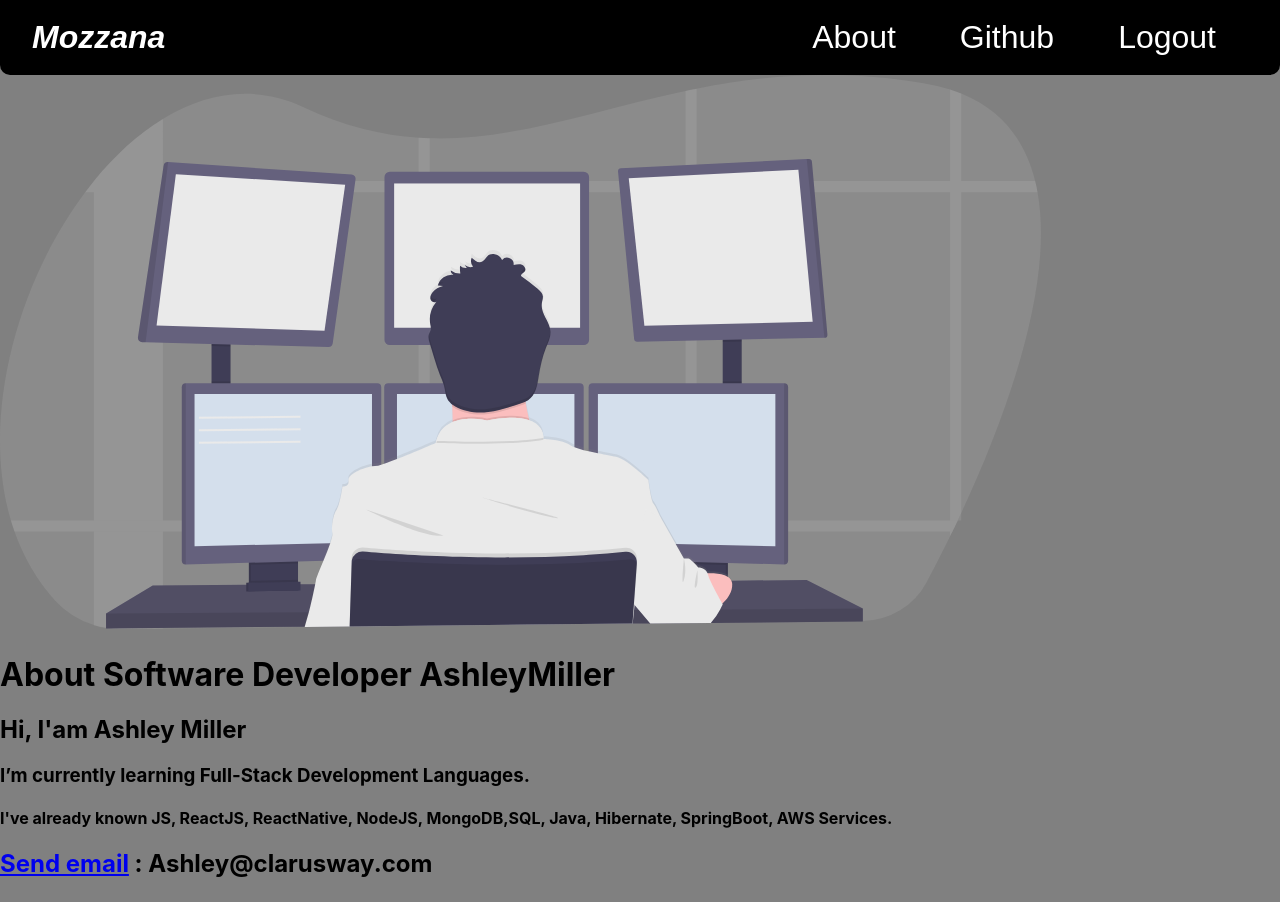
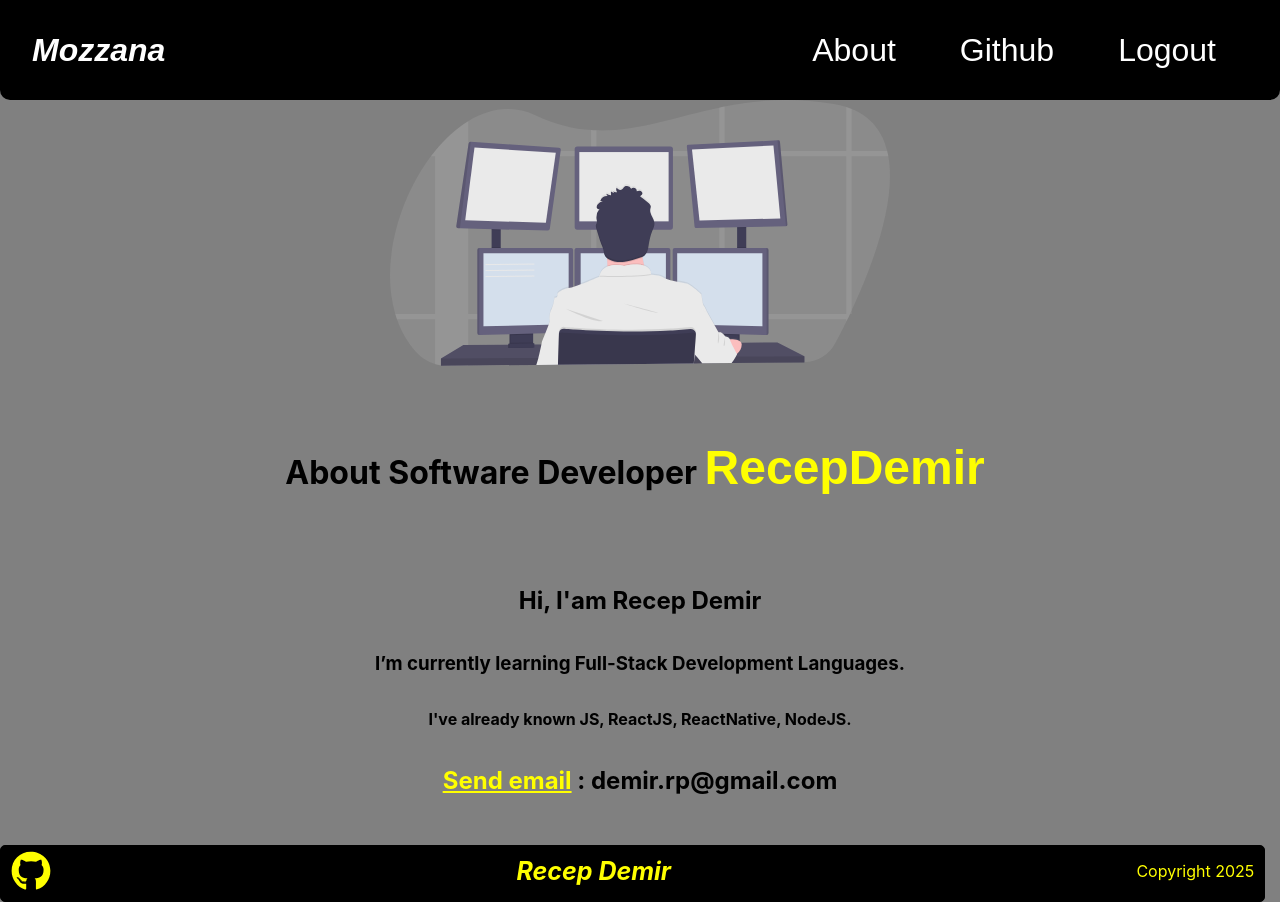
Before and after one commit to recep-demir/recipe-demo, a React (Create React App) app: page /about in a window 1280 px wide. Built offline with nearby package versions, Linux system fonts and the light colour scheme; a web font is replaced by a local one.

Commit message:
edit several pages

```diff
--- a/src/components/footer/Footer.css
+++ b/src/components/footer/Footer.css
@@ -1,21 +1,38 @@
 .footer-div {
-  width: 80vw;
+  width: 98.7vw;
   min-width: 400px;
-  background-color: White;
+  background-color: black;
   height: 50px;
-  font-size: 2rem;
-  color: #9d4d8c;
-  border: 0.5px solid #9d4d8c;
+  color: white;
+  border: 0.5px solid black;
   border-radius: 5px;
-  margin: 50px 40px 40px 60px;
-  /* height: 55px; */
+  height: 55px;
   display: flex;
-  justify-content: center;
+  justify-content: space-between;
+
 }
 
 .brand {
-  color: grey;
+  color: white;
+  font-weight: bold;
+  font-size: 2.5rem;
+  margin-left: 10px;
+  margin-top: 5px;
+  color: yellow;
+
+
+}
+span{
+  margin-top: 15px;
+  margin-right: 10px;
+  color: yellow;
+}
+
+p{
   font-weight: bold;
   font-style: italic;
-  margin-right: 1.5rem;
+  font-size: 25px;
+  color: yellow;
+  margin-top: 10px;
+
 }
--- a/src/components/footer/Footer.jsx
+++ b/src/components/footer/Footer.jsx
@@ -1,26 +1,21 @@
 import "./Footer.css";
-import designSvg from "../../assets/design.svg";
+import { FaGithub } from "react-icons/fa";
+
 
 const Footer = () => {
   return (
     <div className="footer-div">
       <a
-        href="https://github.com/AshleyMiller79"
+        href="https://github.com/recep-demir"
         target="_blank"
         rel="noopener noreferrer"
-        // Noreferrer etiketi önceleri noopener etiketiyle beraber kullanılan, target=”_blank” etiketinden gelebilecek tehditlere karşı sitenizi ve bilgisayarınızı korumak için noopener etiketiyle birlikte komut oluşturan etikettir. Güvenlik açıklarını kapatabilmek ve SEO çalışmalarına da katkıda bulunmak için noopenerle birlikte yazılan noreferrer, WordPress’in güvenliği iyileştirmeye yönelik yeni güncellemeleriyle kaldırıldı ve noopener etiketi tek başına kullanılmaya başlandı.
-        // Noopener, web sitenizin güvenliğini artırmak ve diğer web sitelerinin sayfanıza erişim sağlamasını önlemek için gereklidir (tarayıcı oturumu aracılığıyla).
-        // Noreferrer, yönlendirme bilgilerinin hedef web sitesine aktarılmasını önlemek için kullanılır ve bu aynı zamanda Google analitikteki yönlendirme trafiğini de gizler.
-        style={{ textDecoration: "none" }}
+        className="brand"
+
       >
-        <code className="brand">{"<Ashley/> "}</code>
-        {/* <></> işaretleriyle kod formatında yazabilmek  için code */}
+        <FaGithub />
       </a>
-      <img
-        src={designSvg}
-        alt="design"
-        style={{ width: "40px", margin: "0  25px 0 10px" }}
-      />
+      <p>Recep Demir</p>
+
       <span>Copyright {new Date().getFullYear()}</span>
     </div>
   );
--- a/src/components/header/HeaderStyles.jsx
+++ b/src/components/header/HeaderStyles.jsx
@@ -50,7 +50,7 @@ export const Button = styled.button`
   background-color: black;
   color: white;
 
-  padding: 5px;
+
   /* outline: none; */
   height: 2rem;
   border: none;
--- a/src/components/navbar/Navbar.jsx
+++ b/src/components/navbar/Navbar.jsx
@@ -18,7 +18,7 @@ const Navbar = () => {
 
       <Menu hidden = {open} onClick={()=>setOpen(!open)} >
         <MenuLink to="/about">About</MenuLink>
-        <a href="https://github.com/recep-demir">Github</a>
+        <a   href="https://github.com/recep-demir" target="_blank" rel="noopener noreferrer">Github</a>
         <MenuLink to="/">Logout</MenuLink>
       </Menu>
     </Nav>
--- a/src/components/navbar/NavbarStyles.jsx
+++ b/src/components/navbar/NavbarStyles.jsx
@@ -13,7 +13,7 @@ export const Nav = styled.div`
   /* Varsayılan olarak esnek öğeler tek bir satıra sığmaya çalışırlar. Gerektiğinde birden fazla satıra yaymak için bu özelliği kullanabilirsiniz */
   background: black;
   border-radius: 0 0 10px 10px;
-  height: 75px;
+  height: 100px;
   font-size: 2rem;
   /* background: #e1f1dd; */
 `;
@@ -68,6 +68,7 @@ export const Menu = styled.div`
   a {
     padding: 1rem 2rem;
     cursor: pointer;
+
     text-align: center;
     text-decoration: none;
     /* kelimelerin altı çizili olmasın */
--- a/src/pages/about/About.jsx
+++ b/src/pages/about/About.jsx
@@ -6,28 +6,28 @@ const About = () => {
   return (
     <div>
 
-      <div>
-        <img src={codingSvg} alt=""/>
+      <AboutContainer>
+        <StyledImage src={codingSvg} alt=""/>
 
-        <div>
+        <HeaderContainer>
           <h1>
-            About Software Developer <span>AshleyMiller </span>
+            About Software Developer <span>RecepDemir </span>
           </h1>
-        </div>
-        <div>
-          <h2>Hi, I'am Ashley Miller</h2>
+        </HeaderContainer>
+
+        <InfoContainer>
+          <h2>Hi, I'am Recep Demir</h2>
           <h3>I’m currently learning Full-Stack Development Languages.</h3>
           <h4>
-            I've already known JS, ReactJS, ReactNative, NodeJS, MongoDB,SQL,
-            Java, Hibernate, SpringBoot, AWS Services.
+            I've already known JS, ReactJS, ReactNative, NodeJS.
           </h4>
           <h2>
-            <a href="mailto:Ashley@clarusway.com">Send email</a> :
-            Ashley@clarusway.com
+            <a href="mailto:demir.rp@gmail.com">Send email</a> :
+            demir.rp@gmail.com
           </h2>
           {/* whatsapp://tel:3216541234 */}
-        </div>
-      </div>
+        </InfoContainer>
+      </AboutContainer>
     </div>
   );
 }
--- a/src/pages/about/AboutStyles.jsx
+++ b/src/pages/about/AboutStyles.jsx
@@ -12,7 +12,7 @@ export const AboutContainer = styled.div`
   /*  Ekran yüksekliğiniz mesela 1000 piksel ise, öğenizin yüksekliği 900 piksele  eşit olacaktır.(1000 pikselin %100'ü ve eksi 100 piksel) */
   line-height: 2;
   span {
-    color: orange;
+    color: yellow;
     font-family: "Girassol", sans-serif;
     font-size: 3rem;
   }
@@ -23,17 +23,17 @@ export const StyledImage = styled.img`
 `;
 
 export const HeaderContainer = styled.div`
-  background-color: white;
+  /* background-color: white; */
 `;
 
 export const InfoContainer = styled.div`
-  text-align: right;
+  text-align: center;
   margin: 0 10px;
   max-width: 1000px;
-  border: 1px solid white;
+  /* border: 1px solid white; */
   padding: 20px;
   border-radius: 5px;
   a {
-    color: orange;
+    color: yellow;
   }
 `;
--- a/src/pages/details/Details.jsx
+++ b/src/pages/details/Details.jsx
@@ -9,6 +9,8 @@ import {
 } from "./DetailsStyles";
 import dietsvg from "../../assets/diet.svg";
 import { useLocation, useNavigate } from "react-router-dom";
+
+
 const Details = () => {
 
   return (
--- a/src/pages/details/DetailsStyles.jsx
+++ b/src/pages/details/DetailsStyles.jsx
@@ -7,7 +7,7 @@ export const DetailContainer = styled.div`
   flex-wrap: wrap;
   flex-direction: column;
   justify-content: center;
-  background: #00adb5;
+
   min-height: calc(100vh - 75px);
   /* height: fit-content; */
   padding: 5px;
@@ -23,7 +23,7 @@ export const DetailPart = styled.div`
   margin: 1rem;
   border: 1px solid white;
   border-radius: 5px;
-  background-color: pink;
+
   /* background-color: #e1f1dd; */
   /* height: calc(100vh - 300px); */
   @media (max-width: 1250px) {
--- a/src/router/AppRouter.jsx
+++ b/src/router/AppRouter.jsx
@@ -4,6 +4,9 @@ import Navbar from '../components/navbar/Navbar'
 import Login from "../pages/login/Login";
 import Home from "../pages/home/Home";
 import About from "../pages/about/About";
+import Footer from '../components/footer/Footer';
+import Details from '../pages/details/Details';
+
 
 const AppRouter = () => {
   return (
@@ -14,8 +17,11 @@ const AppRouter = () => {
         <Route exact path="/" element={<Login/>}/>
         <Route path="/home" element={<Home/>}/>
         <Route path="/about" element={<About/>}/>
+        <Route path="/details" element={<Details />} />
 
       </Routes>
+
+      <Footer/>
 
 
     </BrowserRouter>
```
